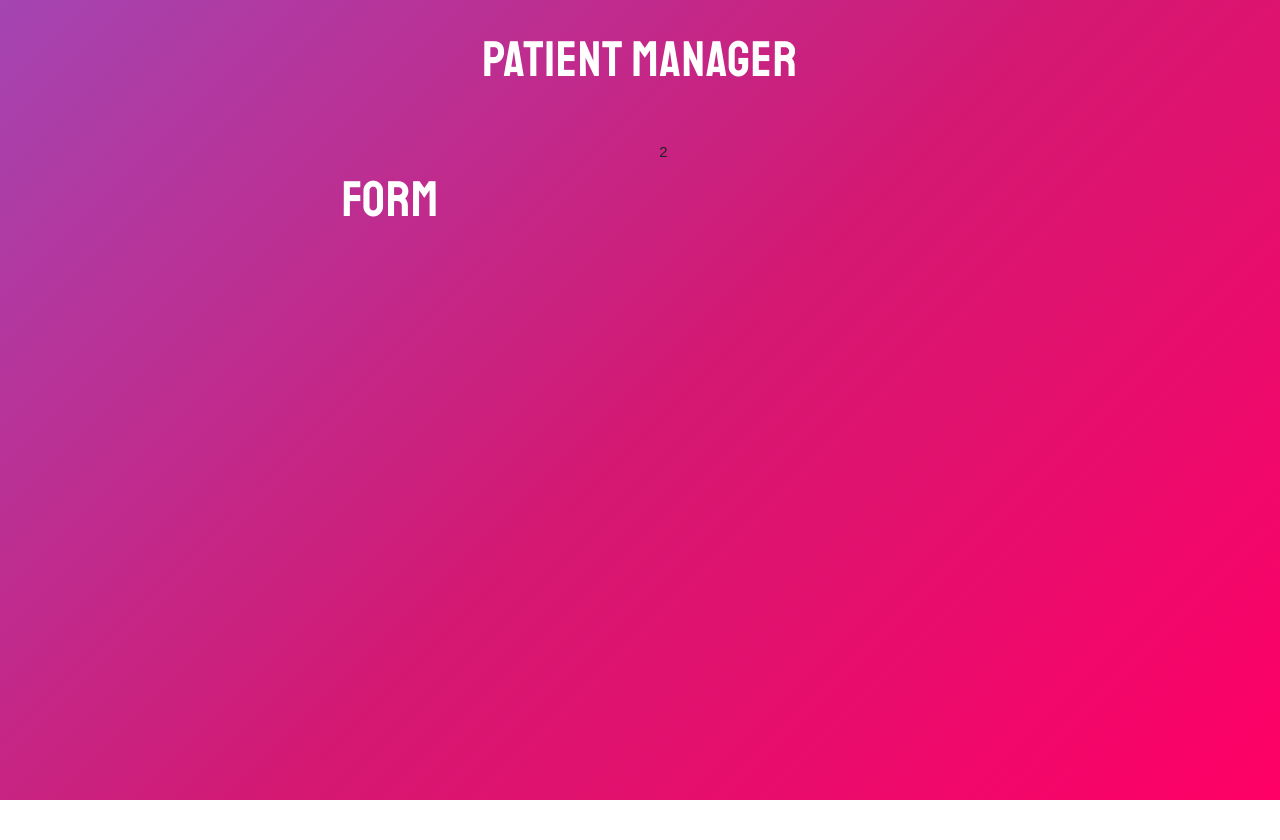
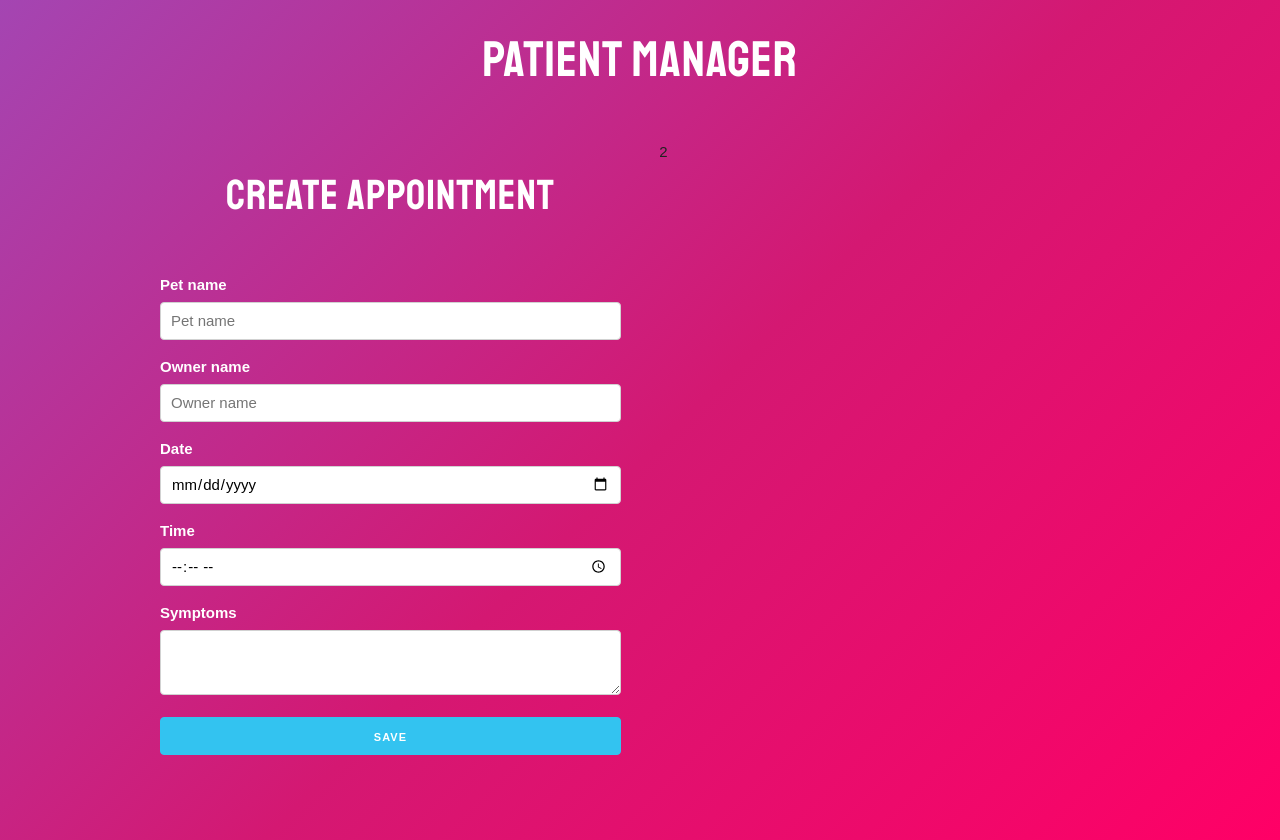
Before and after one commit to Pedrobusou/Vet-appointment-scheduler, a React (Create React App) app: page / in a window 1280 px wide. Before the commit the page ends 800 px from the top, so only its background shows below. Built offline with nearby package versions, Linux system fonts and the light colour scheme.

Commit message:
Add Form fields

```diff
--- a/src/components/Form.jsx
+++ b/src/components/Form.jsx
@@ -1,7 +1,38 @@
-import React from 'react';
+import React, {Fragment} from 'react';
 
-const Form = ({}) => {
-  return <h1>Form</h1>;
-};
+const Form = ({}) => (
+  <Fragment>
+    <h2>Create appointment</h2>
+
+    <form action="">
+      <label>Pet name</label>
+      <input
+        type="text"
+        name="pet-name"
+        className="u-full-width"
+        placeholder="Pet name"
+      />
+
+      <label>Owner name</label>
+      <input
+        type="text"
+        name="owner-name"
+        className="u-full-width"
+        placeholder="Owner name"
+      />
+
+      <label>Date</label>
+      <input type="date" name="date" className="u-full-width" />
+
+      <label>Time</label>
+      <input type="time" name="time" className="u-full-width" />
+
+      <label>Symptoms</label>
+      <textarea name="symptoms" className="u-full-width"></textarea>
+
+      <button className="u-full-width button-primary">Save</button>
+    </form>
+  </Fragment>
+);
 
 export default Form;
```
